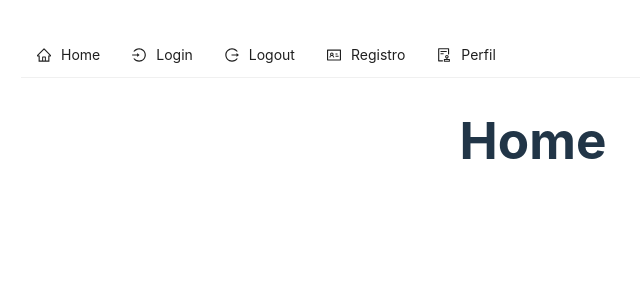
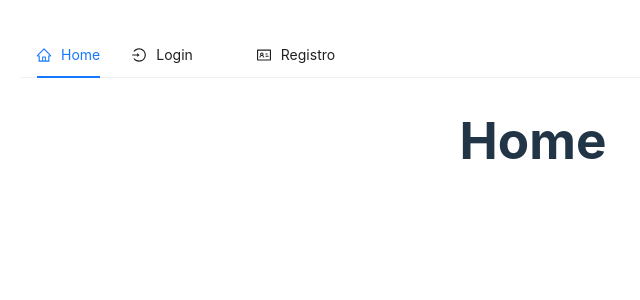
Before and after one commit to IKLANLO/proyectoSocialMedia_frontend, a React app in the folder redux-intro/: page / in a window 1280 px wide. Shown: the top 300 px of the page, without its empty margins (107-747 px from the left). Built offline with nearby package versions, Linux system fonts and the light colour scheme; the HTML template or start-up script is replaced by a standard one.

Commit message:
validacion de header según estemos logados o no

```diff
--- a/redux-intro/src/App.jsx
+++ b/redux-intro/src/App.jsx
@@ -4,6 +4,7 @@ import Login from './components/Login/Login'
 import Header from './components/Header/Header'
 import Register from './components/Register/Register'
 import PrivateZone from './guards/PrivateZone'
+import Profile from './components/Profile/Profile'
 import './App.scss'
 
 function App() {
@@ -18,7 +19,7 @@ function App() {
           <Route path='/profile'
             element={
               <PrivateZone>
-                {/* <Profile /> */}
+                <Profile />
               </PrivateZone>
             }
           />
--- a/redux-intro/src/components/Header/Header.jsx
+++ b/redux-intro/src/components/Header/Header.jsx
@@ -3,7 +3,17 @@ import { useNavigate } from 'react-router-dom';
 import { HomeOutlined, LogoutOutlined, LoginOutlined, IdcardOutlined, AuditOutlined } from '@ant-design/icons';
 import { Menu } from 'antd';
 import { useDispatch, useSelector } from 'react-redux';
-import { logout } from '../../redux/auth/authSlice';
+import { logout } from '../../redux/auth/authSlice'
+
+const token = localStorage.getItem('token')
+
+
+const Header = () => {
+
+  const { user } = useSelector((state) => state.auth)
+  const [current, setCurrent] = useState('home');
+  const navigate = useNavigate()
+  const dispatch = useDispatch()
 
   const items = [
     {
@@ -11,36 +21,30 @@ const items = [
       key: 'home',
       icon: <HomeOutlined />,
     },
-  {
+    !user ? {
       label: 'Login',
       key: 'login',
       icon: <LoginOutlined />,
-  },
-  {
+    } : {},
+    user ? {
       label: 'Logout',
       key: 'logout',
       icon: <LogoutOutlined />,
-  },
-  {
+    } : {},
+    !user ? {
       label: 'Registro',
       key: 'register',
       icon: <IdcardOutlined />,
-  },
-  {
+    } : {},
+    user ? {
       label: 'Perfil',
       key: 'profile',
       icon: <AuditOutlined />,
-  }
+    } : {}
   ];
 
-const Header = () => {
-  const [current, setCurrent] = useState('mail');
-  const navigate = useNavigate()
-  const dispatch = useDispatch()
-  const { user } = useSelector((state) => state.auth)
 
-  const onLogout = (e) => {
-    e.preventDefault()
+  const onLogout = () => {
     dispatch(logout())
     navigate('/login')
   }
@@ -56,12 +60,12 @@ const Header = () => {
         navigate('/login')
         break
       case 'logout':
-        onLogout(e)
+        onLogout()
         break
       case 'register':
         navigate('/register')
         break
-      case 'perfil':
+      case 'profile':
         navigate('/profile')
         break
     }
--- /dev/null
+++ b/redux-intro/src/components/Profile/Profile.jsx
@@ -0,0 +1,14 @@
+import { useSelector } from 'react-redux'
+
+const Profile = () => {
+  const { user } = useSelector((state) => state.auth)
+
+  return (
+    <>
+      <h2>Perfil</h2>
+      <p>Email: {user}</p>
+    </>
+  )
+}
+
+export default Profile
```
Lines whose indentation alone changed are shown as unchanged.
